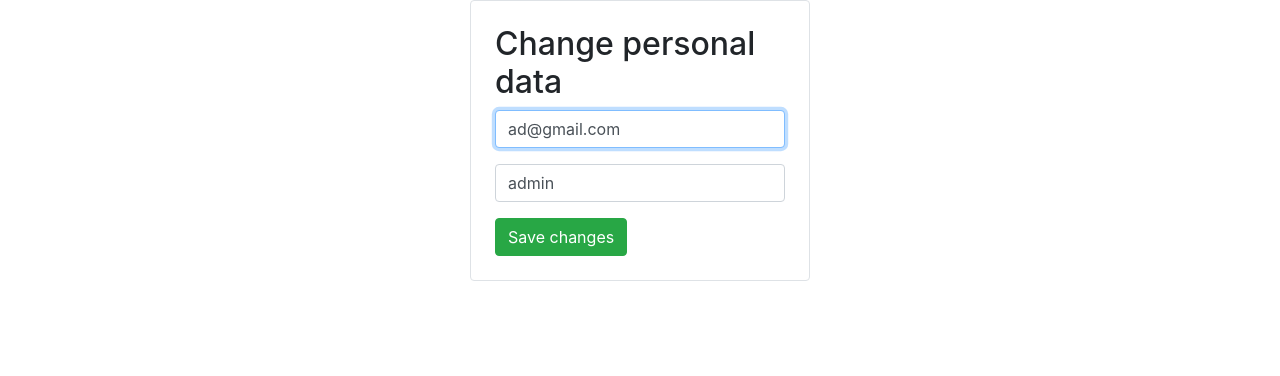
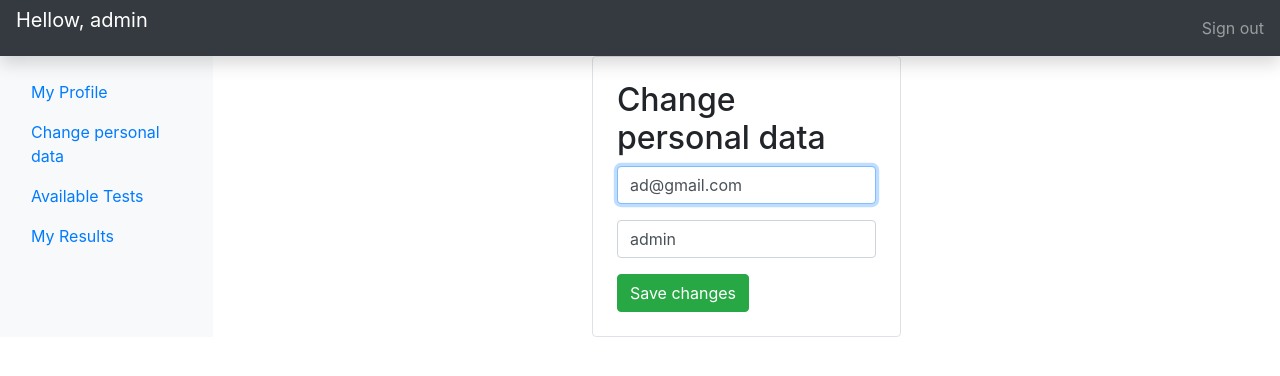
Before and after one commit to MEVIO01/Testing, a Django app: page /account/ in a window 1280 px wide. Shown: the top 376 px of the page. Run offline with Django 3.2, Linux system fonts and the light colour scheme; a user stored in the database is signed in; some libraries are stand-ins or nearby versions.

Commit message:
User base for login and register added

```diff
--- a/testing/accounts/templates/accounts/account.html
+++ b/testing/accounts/templates/accounts/account.html
@@ -41,4 +41,4 @@
 		</div>
 	</div>
 </div>
-{% endblock content %}
+{% endblock %}
--- a/testing/accounts/templates/accounts/login.html
+++ b/testing/accounts/templates/accounts/login.html
@@ -1,4 +1,4 @@
-{% extends 'base.html' %}
+{% extends 'inbase.html' %}
 {% load static %}
 
 
--- a/testing/accounts/templates/accounts/profile.html
+++ b/testing/accounts/templates/accounts/profile.html
@@ -50,4 +50,4 @@
 		</div>
 	</div>
 </div>
-{% endblock content %}
+{% endblock %}
--- a/testing/accounts/templates/accounts/register.html
+++ b/testing/accounts/templates/accounts/register.html
@@ -1,4 +1,4 @@
-{% extends 'base.html' %}
+{% extends 'inbase.html' %}
 {% load static %}
 
 
@@ -43,4 +43,4 @@
 		</div>
 	</div>
 </div>
-{% endblock content %}
+{% endblock %}
--- a/testing/accounts/views.py
+++ b/testing/accounts/views.py
@@ -13,13 +13,14 @@ def registration_view(request):
             raw_password = form.cleaned_data.get('password1')
             account = authenticate(username=username, password=raw_password)
             login(request, account)
-            return redirect('home')
+            return redirect('profile')
         else:
             context['registration_form'] = form
     else:
         form = RegistrationForm()
         context['registration_form'] = form
     return render(request, 'accounts/register.html', context)
+
 
 
 def logout_view(request):
@@ -32,7 +33,7 @@ def login_view(request):
     user = request.user
 
     if user.is_authenticated:
-        return redirect('home')
+        return redirect('profile')
 
     if request.POST:
         form = AccountAuthenticationForm(request.POST)
@@ -42,13 +43,14 @@ def login_view(request):
             user = authenticate(username=username, password=password)
             if user:
                 login(request, user)
-                return redirect('home')
+                return redirect('profile')
 
     else:
         form = AccountAuthenticationForm()
 
     context['login_form'] = form
     return render(request, 'accounts/login.html', context)
+
 
 
 def account_view(request):
@@ -79,7 +81,3 @@ def account_view(request):
 
 def profile_view(request):
     return render(request, 'accounts/profile.html')
-
-
-def home_view(request):
-    return render(request, 'accounts/home.html')
--- a/testing/templates/base.html
+++ b/testing/templates/base.html
@@ -7,10 +7,57 @@
     <link rel="stylesheet" href="https://stackpath.bootstrapcdn.com/bootstrap/4.5.0/css/bootstrap.min.css" integrity="sha384-9aIt2nRpC12Uk9gS9baDl411NQApFmC26EwAOH8WgZl5MYYxFfc+NcPb1dKGj7Sk" crossorigin="anonymous">
 </head>
 <body>
-<div class="container">
-            {% block content %}
-            {% endblock content%}
+<nav class="navbar navbar-dark sticky-top bg-dark flex-md-nowrap p-0 shadow">
+	<p class="navbar-brand col-md-3 col-lg-2 mr-0 px-3">Hellow, {{request.user.username}}</p>
+  <button class="navbar-toggler position-absolute d-md-none collapsed" type="button" data-toggle="collapse" data-target="#sidebarMenu" aria-controls="sidebarMenu" aria-expanded="false" aria-label="Toggle navigation">
+    <span class="navbar-toggler-icon"></span>
+  </button>
+  <ul class="navbar-nav px-3">
+    <li class="nav-item text-nowrap">
+      <a class="nav-link" href="{% url 'logout' %}">Sign out</a>
+    </li>
+  </ul>
+</nav>
+<div class="container-fluid">
+  <div class="row">
+    <nav id="sidebarMenu" class="col-md-3 col-lg-2 d-md-block bg-light sidebar collapse">
+      <div class="sidebar-sticky pt-3">
+        <ul class="nav flex-column">
+          <li class="nav-item">
+            <a class="nav-link active" href="{% url 'profile' %}">
+              My Profile
+            </a>
+          </li>
+          <li class="nav-item">
+            <a class="nav-link" href="{% url 'account' %}">
+              Change personal data
+            </a>
+          </li>
+          <li class="nav-item">
+            <a class="nav-link" href="#">
+              Available Tests
+            </a>
+          </li>
+          <li class="nav-item">
+            <a class="nav-link" href="#">
+              My Results
+            </a>
+          </li>
+        </ul>
+      </div>
+    </nav>
+
+    <main role="main" class="col-md-9 ml-sm-auto col-lg-10 px-md-4"><div class="chartjs-size-monitor" style="position: absolute; left: 0px; top: 0px; right: 0px; bottom: 0px; overflow: hidden; pointer-events: none; visibility: hidden; z-index: -1;"><div class="chartjs-size-monitor-expand" style="position:absolute;left:0;top:0;right:0;bottom:0;overflow:hidden;pointer-events:none;visibility:hidden;z-index:-1;"><div style="position:absolute;width:1000000px;height:1000000px;left:0;top:0"></div></div><div class="chartjs-size-monitor-shrink" style="position:absolute;left:0;top:0;right:0;bottom:0;overflow:hidden;pointer-events:none;visibility:hidden;z-index:-1;"><div style="position:absolute;width:200%;height:200%;left:0; top:0"></div></div></div>
+      {% block content %}
+      {% endblock %}
+    </main>
+  </div>
 </div>
+<script>window.jQuery || document.write('<script src="/docs/4.5/assets/js/vendor/jquery.slim.min.js"><\/script>')</script>
+<script src="/docs/4.5/dist/js/bootstrap.bundle.min.js" integrity="sha384-1CmrxMRARb6aLqgBO7yyAxTOQE2AKb9GfXnEo760AUcUmFx3ibVJJAzGytlQcNXd" crossorigin="anonymous"></script>
+<script src="https://cdnjs.cloudflare.com/ajax/libs/feather-icons/4.9.0/feather.min.js"></script>
+<script src="https://cdnjs.cloudflare.com/ajax/libs/Chart.js/2.7.3/Chart.min.js"></script>
+<script src="dashboard.js"></script>
 <script src="https://code.jquery.com/jquery-3.5.1.slim.min.js" integrity="sha384-DfXdz2htPH0lsSSs5nCTpuj/zy4C+OGpamoFVy38MVBnE+IbbVYUew+OrCXaRkfj" crossorigin="anonymous"></script>
 <script src="https://cdn.jsdelivr.net/npm/popper.js@1.16.0/dist/umd/popper.min.js" integrity="sha384-Q6E9RHvbIyZFJoft+2mJbHaEWldlvI9IOYy5n3zV9zzTtmI3UksdQRVvoxMfooAo" crossorigin="anonymous"></script>
 <script src="https://stackpath.bootstrapcdn.com/bootstrap/4.5.0/js/bootstrap.min.js" integrity="sha384-OgVRvuATP1z7JjHLkuOU7Xw704+h835Lr+6QL9UvYjZE3Ipu6Tp75j7Bh/kR0JKI" crossorigin="anonymous"></script>
--- a/testing/testing/urls.py
+++ b/testing/testing/urls.py
@@ -24,5 +24,4 @@ urlpatterns = [
     path('register/', registration_view, name="register"),
     path('account/', account_view, name="account"),
     path('profile/', profile_view, name="profile"),
-    path('home/', home_view, name="home"),
 ]
```
Also changed, not shown: testing/accounts/templates/accounts/home.html (deleted, +0 -11 lines), testing/templates/inbase.html (added, +16 -0 lines), testing/db.sqlite3.
